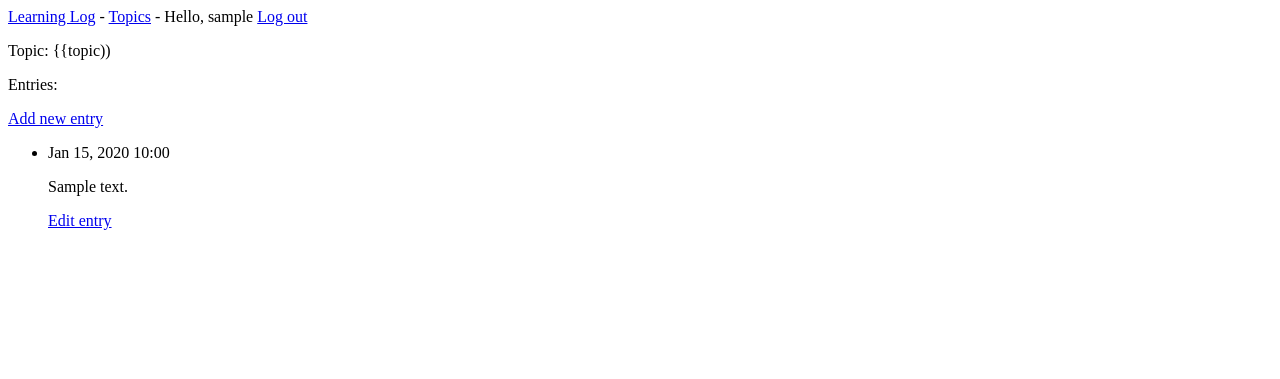
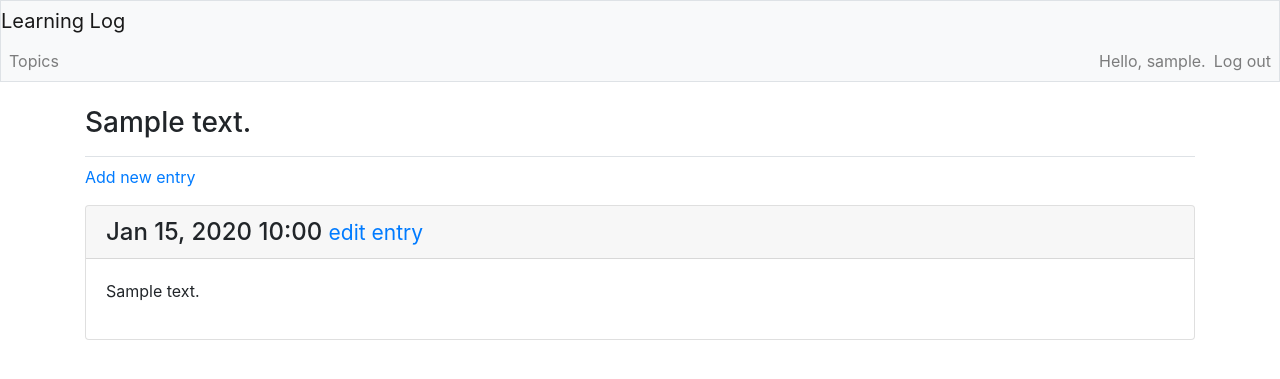
Before and after one commit to GoofysM8/learning_python, a Django app: page /topics/1/ in a window 1280 px wide. Shown: the top 379 px of the page. Run offline with Django 4.2, Linux system fonts and the light colour scheme; a user stored in the database is signed in; tables that the repository leaves empty hold one stand-in row (values such as "Sample post"); some libraries are stand-ins or nearby versions.

Commit message:
Adding styling to the website

```diff
--- a/web_applications/learning_log/learning_log/settings.py
+++ b/web_applications/learning_log/learning_log/settings.py
@@ -34,6 +34,9 @@ INSTALLED_APPS = [
     # My apps
     'learning_logs',
     'users',
+
+    #Third party apps
+    'bootstrap4',
 
     # Default django apps
     'django.contrib.admin',
--- a/web_applications/learning_log/learning_logs/templates/learning_logs/base.html
+++ b/web_applications/learning_log/learning_logs/templates/learning_logs/base.html
@@ -1,13 +1,60 @@
-<p>
-    <a href="{% url 'learning_logs:index' %}">Learning Log</a> -
-    <a href="{% url 'learning_logs:topics' %}">Topics</a> -
-    {% if user.is_authenticated %}
-        Hello, {{ user.username }}
-        <a href="{% url 'users:logout' %}">Log out</a>
-    {% else %}
-        <a href="{% url 'users:register' %}">Register</a>
-        <a href="{% url 'users:login' %}">Log in</a>
-    {% endif %}
-</p>
+{% load bootstrap4 %}
 
-{% block content %}{% endblock content %}
+<!doctype html>
+<html lang="en">
+<head>
+    <meta charset="utf-8">
+    <meta name="viewport" content="width=device-width, intitial-scale=1, shrink-to-fit=no">
+    <title>Learning Log</title>
+
+    {% bootstrap_css %}
+    {% bootstrap_javascript jquery='full' %}
+
+</head>
+<body>
+
+    <nav class="navbar-expand-md navbar-light bg-light mb-4 border">
+
+        <a class="navbar-brand" href="{% url 'learning_logs:index'%}">Learning Log</a>
+
+        <button class="navbar-toggler" type="button" data-toggle="collapse" data-target="#navbarCollapse"
+        aria-controls="navbarCollapse" aria-expanded="false" aria-label="Toggle navigation">
+        <span class="navbar-toggler-icon"></span></button>
+        <div class="collapse navbar-collapse" id="navbarCollapse">
+            <ul class="navbar-nav mr-auto">
+                <li class="nav-item">
+                    <a class="nav-link" href="{% url 'learning_logs:topics' %}">Topics</a>
+                </li>
+            </ul>
+            <ul class="navbar-nav ml-auto">
+                {% if user.is_authenticated %}
+                    <li class="nav-item">
+                        <span class="navbar-text">Hello, {{ user.username }}.</span>
+                    </li>
+                    <li class="nav_item">
+                        <a class="nav-link" href="{% url 'users:logout' %}">Log out</a>
+                    </li>
+                {% else %}
+                    <li class="nav-item">
+                        <a class="nav-link" href="{% url 'users:register' %}">Register</a>
+                    </li>
+                    <li class="nav-link">
+                        <a class="nav-link" href="{% url 'users:login' %}">Log in</a>
+                    </li>
+                {% endif %}
+            </ul>
+        </div>
+    </nav>
+
+    <main role="main" class="container">
+        <div class="pb-2 mb-2 border-bottom">
+            {% block page_header %}{% endblock page_header %}
+        </div>
+        <div>
+            {% block content %}{% endblock content %}
+        </div>
+    </main>
+
+</body>
+
+</html>
--- a/web_applications/learning_log/learning_logs/templates/learning_logs/topic.html
+++ b/web_applications/learning_log/learning_logs/templates/learning_logs/topic.html
@@ -1,26 +1,26 @@
 {% extends "learning_logs/base.html" %}
 
+{% block page_header %}
+    <h3>{{topic}}</h3>
+{% endblock page_header %}
+
 {% block content %}
-
-    <p>Topic: {{topic))</p>
-
-    <p>Entries:</p>
     <p>
         <a href="{% url 'learning_logs:new_entry' topic.id %}">Add new entry</a>
     </p>
 
-    <ul>
-        {% for entry in entries %}
-            <li>
-                <p>{{ entry.date_added|date:'M d, Y H:i' }}</p>
-                <p>{{ entry.text|linebreaks }}</p>
-                <p>
-                    <a href="{% url 'learning_logs:edit_entry' entry.id %}">Edit entry</a>
-                </p>
-            </li>
-        {% empty %}
-            <li>There are no entries in that topic yet</li>
-        {% endfor %}
-    </ul>
+    {% for entry in entries %}
+        <div class="card mb-3">
+            <h4 class="card-header">
+                {{ entry.date_added|date:'M d, Y H:i' }}
+                <small><a href="{% url 'learning_logs:edit_entry' entry.id %}">edit entry</a></small>
+            </h4>
+            <div class="card-body">
+                {{entry.text|linebreaks}}
+            </div>
+        </div>
+    {% empty %}
+        <p>There are no entries in that topic yet</p>
+    {% endfor %}
 
 {% endblock content %}
```
Also changed, not shown: web_applications/learning_log/learning_logs/templates/learning_logs/index.html (+12 -3 lines), web_applications/learning_log/learning_logs/templates/learning_logs/topics.html (+8 -7 lines), web_applications/learning_log/users/templates/registration/login.html (+11 -9 lines).
